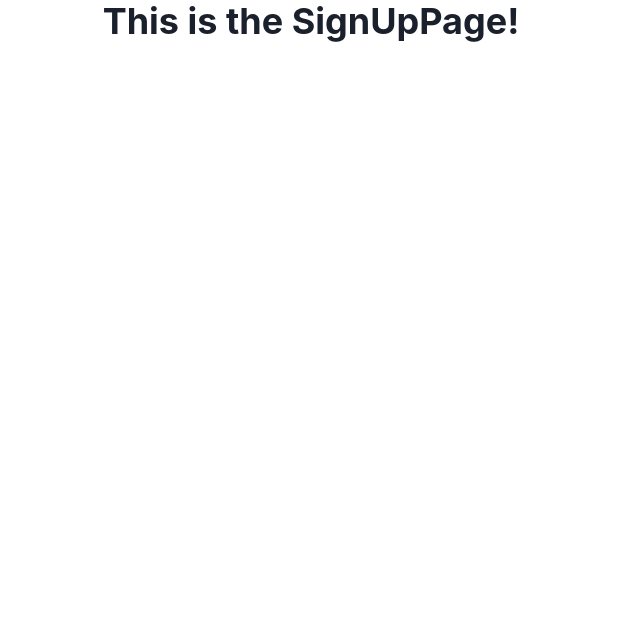
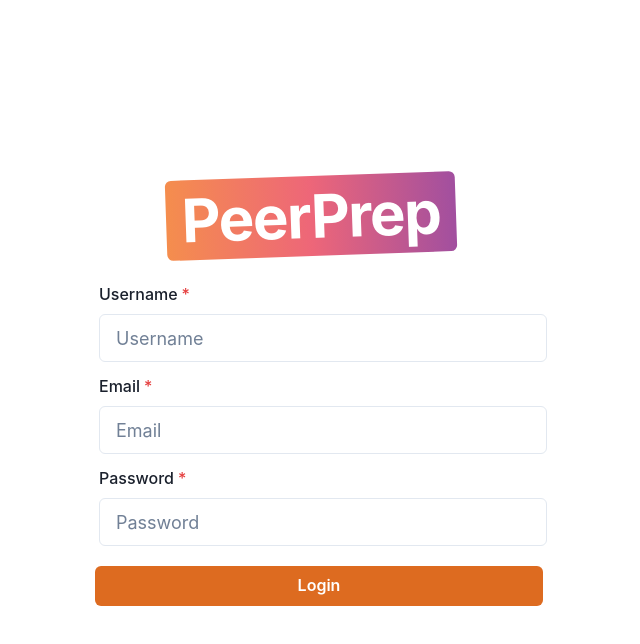
Before and after one commit to CS3219-AY2324S1/ay2324s1-course-assessment-g24, a React (Vite) app in the folder frontend/: page /signup in a window 1280 px wide. Shown: the top 644 px of the page, without its empty margins (329-969 px from the left). Built offline with nearby package versions, Linux system fonts and the light colour scheme.

Commit message:
add basic login and signup pages with form elements

```diff
--- /dev/null
+++ b/frontend/src/components/HeadingWithGradient.tsx
@@ -0,0 +1,54 @@
+import {
+  Heading,
+  Text,
+} from "@chakra-ui/react";
+
+const HeadingWithGradient = ({
+  preText,
+  gradientText,
+  postText,
+  bgGradient,
+}: {
+  preText: string,
+  gradientText: string,
+  postText: string,
+  bgGradient: string,
+}) => {
+  return (
+    <>
+      <Heading
+        fontSize={{
+          base: "3xl",
+          md: "5xl",
+        }}
+        fontWeight="bold"
+        lineHeight="none"
+        letterSpacing={{
+          base: "normal",
+          md: "tight",
+        }}
+        color="gray.900"
+        _dark={{
+          color: "gray.100",
+        }}
+      >
+        {preText}{" "}
+        <Text
+          display={{
+            base: "block",
+            lg: "inline",
+          }}
+          w="full"
+          bgClip="text"
+          bgGradient={bgGradient}
+          fontWeight="extrabold"
+        >
+          {gradientText}
+        </Text>
+        {" "}{postText}
+      </Heading>
+    </>
+  )
+}
+
+export default HeadingWithGradient;
--- a/frontend/src/components/LinkButton.tsx
+++ b/frontend/src/components/LinkButton.tsx
@@ -1,4 +1,7 @@
-import { Button, Link } from "@chakra-ui/react";
+import {
+  Button,
+  Link,
+} from "@chakra-ui/react";
 
 const LinkButton = ({
   link,
--- a/frontend/src/components/PeerPrepLogo.tsx
+++ b/frontend/src/components/PeerPrepLogo.tsx
@@ -2,7 +2,7 @@ import { Box, Text } from "@chakra-ui/react";
 
 const PeerPrepLogo = () => {
   return (
-    <Box mb={5} transform={"rotate(-2deg)"}>
+    <Box transform={"rotate(-2deg)"} mx={4} my={1}>
       <Text
         fontSize={{
           base: "4xl",
@@ -22,8 +22,8 @@ const PeerPrepLogo = () => {
           "linear-gradient(to right, #F27121cc, #E94057cc, #8A2387cc)"
         }
         borderRadius={6}
-        paddingY={1}
-        paddingX={4}
+        py={1}
+        px={4}
       >
         PeerPrep
       </Text>
--- a/frontend/src/index.css
+++ b/frontend/src/index.css
@@ -1,6 +1,6 @@
 #root {
   max-width: 1280px;
-  margin: 0 auto;
+  margin: 0;
   text-align: center;
 }
 
--- a/frontend/src/pages/HomePage.tsx
+++ b/frontend/src/pages/HomePage.tsx
@@ -1,99 +1,45 @@
 import {
+  AbsoluteCenter,
   Box,
   ButtonGroup,
   Center,
-  Container,
-  Heading,
   Image,
-  Text,
+  VStack,
 } from "@chakra-ui/react";
 
 import hero from "../assets/hero.svg";
+import PeerPrepLogo from "../components/PeerPrepLogo";
 import LinkButton from "../components/LinkButton";
-import PeerPrepLogo from "../components/PeerPrepLogo";
+import HeadingWithGradient from "../components/HeadingWithGradient";
 
 const HomePage = () => {
   return (
     <>
+    <Box w={"100dvw"} h={"100dvh"}>
+      <AbsoluteCenter>
       <Center
+        w={"2xl"}
         display={"flex"}
         flexDirection={"column"}
-        justifyContent={"space-around"}
+        justifyContent={"space-between"}
       >
-        <Box w={"xl"} mt={6}>
-          <Image src={hero} alt={"Person coding happily!"} />
-        </Box>
-
-        <Box
-          w={{ base: "full", md: 11 / 12, xl: 9 / 12 }}
-          textAlign={{ base: "left", md: "center" }}
-          margin={"5"}
-        >
+        <Image src={hero} alt={"Person coding happily!"} mb={2} />
+        <VStack spacing={5}>
           <PeerPrepLogo />
-          <Heading
-            mb={6}
-            fontSize={{
-              base: "3xl",
-              md: "5xl",
-            }}
-            fontWeight="bold"
-            lineHeight="none"
-            letterSpacing={{
-              base: "normal",
-              md: "tight",
-            }}
-            color="gray.900"
-            _dark={{
-              color: "gray.100",
-            }}
-          >
-            The only{" "}
-            <Text
-              display={{
-                base: "block",
-                lg: "inline",
-              }}
-              w="full"
-              bgClip="text"
-              bgGradient="linear(to-r, orange.400, red.500)"
-              fontWeight="extrabold"
-            >
-              tech interview
-            </Text>{" "}
-            preparation tool you will ever need!
-          </Heading>
-          <Container maxW={"3xl"}>
-            <Text
-              px={{
-                base: 0,
-                lg: 24,
-              }}
-              fontSize={{
-                base: "lg",
-                md: "xl",
-              }}
-              color="gray.600"
-              _dark={{
-                color: "gray.300",
-              }}
-            >
-              PeerPrep is a tool where students can find peers to practice
-              whiteboard-style inteview questions together.
-            </Text>
-          </Container>
-        </Box>
-        <Box>
+          <HeadingWithGradient
+            preText={"The only"}
+            gradientText={"tech interview"}
+            postText={"preparation tool you will ever need!"}
+            bgGradient={"linear(to-r, orange.400, red.500)"}
+          />
           <ButtonGroup>
             <LinkButton link={"/signup"} size={"lg"} content={"Sign Up"} />
-            <LinkButton
-              link={"/login"}
-              size={"lg"}
-              content={"Login"}
-              variant={"outline"}
-            />
+            <LinkButton link={"/login"} size={"lg"} content={"Login"} variant={"outline"} />
           </ButtonGroup>
-        </Box>
+        </VStack>
       </Center>
+      </AbsoluteCenter>
+    </Box>
     </>
   );
 };
--- a/frontend/src/pages/LoginPage.tsx
+++ b/frontend/src/pages/LoginPage.tsx
@@ -1,20 +1,61 @@
-import { Center, Heading } from "@chakra-ui/react";
+import {
+  AbsoluteCenter,
+  Box,
+  FormControl,
+  FormLabel,
+  Input,
+  Button
+} from "@chakra-ui/react";
 
 import PeerPrepLogo from "../components/PeerPrepLogo";
 
 const LoginPage = () => {
   return (
     <>
-      <Center
-        display={"flex"}
-        flexDirection={"column"}
-        justifyContent={"space-around"}
-      >
-        <PeerPrepLogo />
-        <Heading>This is the LoginPage!</Heading>
-      </Center>
+      <Box w={"100dvw"} h={"100dvh"}>
+        <AbsoluteCenter>
+          <Box mb={5}>
+            <PeerPrepLogo />
+          </Box>
+          <Box px={5} py={1} borderRadius={5}>
+          <Box as={"form"} mt={2} w={"md"}>
+            <FormControl isRequired m={3}>
+              <FormLabel>Email</FormLabel>
+              <Input
+                backgroundColor={"white"}
+                placeholder={"Email"}
+                type={"email"}
+                size={"lg"}
+              />
+            </FormControl>
+            <FormControl isRequired m={3}>
+              <FormLabel>Password</FormLabel>
+              <Input
+                backgroundColor={"white"}
+                placeholder={"Password"}
+                type={"password"}
+                size={"lg"}
+              />
+            </FormControl>
+            <Button
+              loadingText={"Logging in..."}
+              width={"100%"}
+              variant={"solid"}
+              colorScheme={"orange"}
+              m={2}
+              type={"submit"}
+            >
+              Login
+            </Button>
+          </Box>
+          </Box>
+        </AbsoluteCenter>
+      </Box>
     </>
   );
 };
 
+// form box
+// form
+
 export default LoginPage;
--- a/frontend/src/pages/SignUpPage.tsx
+++ b/frontend/src/pages/SignUpPage.tsx
@@ -1,9 +1,65 @@
-import { Heading } from "@chakra-ui/react";
+import {
+  AbsoluteCenter,
+  Box,
+  FormControl,
+  FormLabel,
+  Input,
+  Button,
+} from "@chakra-ui/react";
+
+import PeerPrepLogo from "../components/PeerPrepLogo";
 
 const SignUpPage = () => {
   return (
     <>
-      <Heading>This is the SignUpPage!</Heading>
+      <Box w={"100dvw"} h={"100dvh"}>
+        <AbsoluteCenter>
+          <Box mb={5}>
+            <PeerPrepLogo />
+          </Box>
+          <Box px={5} py={1} borderRadius={5}>
+          <Box as={"form"} mt={2} w={"md"}>
+            <FormControl isRequired m={3}>
+              <FormLabel>Username</FormLabel>
+              <Input
+                backgroundColor={"white"}
+                placeholder={"Username"}
+                type={"text"}
+                size={"lg"}
+              />
+            </FormControl>
+            <FormControl isRequired m={3}>
+              <FormLabel>Email</FormLabel>
+              <Input
+                backgroundColor={"white"}
+                placeholder={"Email"}
+                type={"email"}
+                size={"lg"}
+              />
+            </FormControl>
+            <FormControl isRequired m={3}>
+              <FormLabel>Password</FormLabel>
+              <Input
+                backgroundColor={"white"}
+                placeholder={"Password"}
+                type={"password"}
+                size={"lg"}
+              />
+            </FormControl>
+            <Button
+              loadingText={"Logging in..."}
+              width={"100%"}
+              variant={"solid"}
+              colorScheme={"orange"}
+              type={"submit"}
+              m={2}
+            >
+              Login
+            </Button>
+          </Box>
+          </Box>
+        </AbsoluteCenter>
+      </Box>
     </>
   );
 };
```
